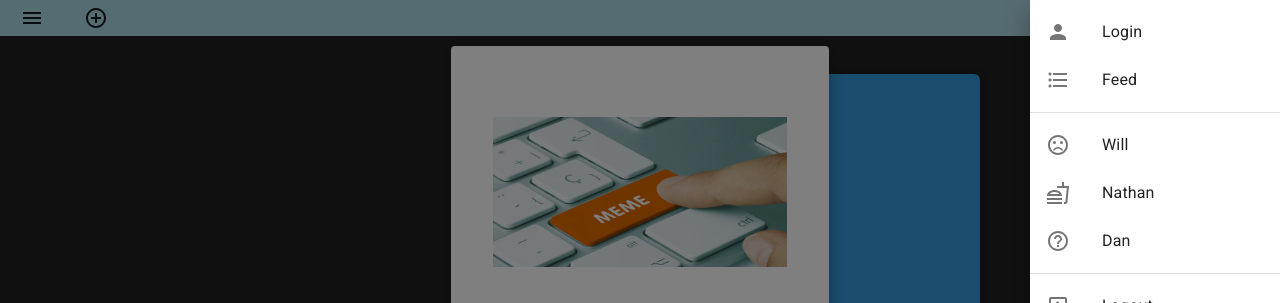
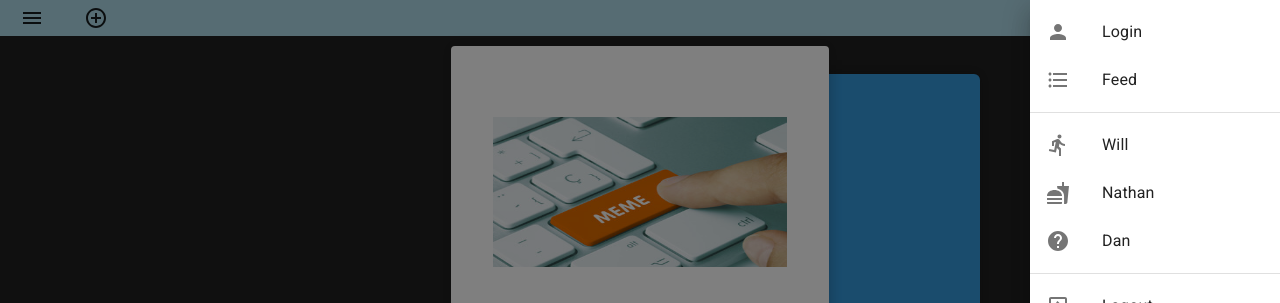
Before and after one commit to wchestnuti27/Red-Badge-Client, a React (Create React App) app: page /account in a window 1280 px wide. Both pictures are taken after a click on the button 32 px from the left and 18 px from the top of the page. Shown: the top 303 px of the page. Built offline with nearby package versions, Linux system fonts and the light colour scheme; the HTML template or start-up script is replaced by a standard one.

Commit message:
changed icons in my account and navbar

```diff
--- a/src/components/CRUD/MyAccount/MyAccount.tsx
+++ b/src/components/CRUD/MyAccount/MyAccount.tsx
@@ -10,6 +10,8 @@ import CardMedia from '@material-ui/core/CardMedia';
 import CardActions from '@material-ui/core/CardActions';
 import Typography from '@material-ui/core/Typography';
 import Button from '@material-ui/core/Button';
+import EditIcon from '@material-ui/icons/Edit';
+import DeleteIcon from '@material-ui/icons/Delete';
 
 
 type AcctState = {
@@ -78,8 +80,8 @@ class MyAccount extends Component<AcceptedProps, AcctState> {
                         </CardContent>
                     </CardActionArea>
                     <CardActions className='buttonContainer'>
-                        <Button variant='contained' color='primary' id='button' onClick={e => this.openEditModal(e, meme.id, meme.caption)}>Update</Button>
-                        <Button variant='contained' color='secondary' id='button' onClick={e => this.deleteMeme(meme.id)}>Delete</Button>
+                        <EditIcon id='button' onClick={e => this.openEditModal(e, meme.id, meme.caption)} />
+                        <DeleteIcon id='button' onClick={e => this.deleteMeme(meme.id)} />
                     </CardActions>
                 </Card>
             )
--- a/src/components/Navbar/Navbar.tsx
+++ b/src/components/Navbar/Navbar.tsx
@@ -25,9 +25,9 @@ import MenuOutlinedIcon from '@material-ui/icons/MenuOutlined';
 import ExitToAppIcon from '@material-ui/icons/ExitToApp';
 import PersonIcon from '@material-ui/icons/Person';
 import FormatListBulletedIcon from '@material-ui/icons/FormatListBulleted';
-import SentimentVeryDissatisfiedIcon from '@material-ui/icons/SentimentVeryDissatisfied';
-import HelpOutlineOutlinedIcon from '@material-ui/icons/HelpOutlineOutlined';
-import FastfoodOutlinedIcon from '@material-ui/icons/FastfoodOutlined';
+import DirectionsRunIcon from '@material-ui/icons/DirectionsRun';
+import HelpIcon from '@material-ui/icons/Help';
+import FastfoodIcon from '@material-ui/icons/Fastfood';
 import AddCircleOutlineIcon from '@material-ui/icons/AddCircleOutline';
 
 type AcceptedProps = {
@@ -101,21 +101,21 @@ export default class SwipeableTemporaryDrawer extends React.Component<AcceptedPr
         {/* ===== WILL ===== */}
         <Link to='/will' id='link'>
           <ListItem button>
-            <ListItemIcon><SentimentVeryDissatisfiedIcon /></ListItemIcon>
+            <ListItemIcon><DirectionsRunIcon /></ListItemIcon>
             <ListItemText>Will</ListItemText>
           </ListItem>
         </Link>
 
         {/* ===== NATHAN ===== */}
         <ListItem button>
-          <ListItemIcon><FastfoodOutlinedIcon /></ListItemIcon>
+          <ListItemIcon><FastfoodIcon /></ListItemIcon>
           <ListItemText>Nathan</ListItemText>
         </ListItem>
 
         {/* ===== DANIEL ===== */}
         <Link to='/dan' id='link'>
           <ListItem button>
-            <ListItemIcon><HelpOutlineOutlinedIcon /></ListItemIcon>
+            <ListItemIcon><HelpIcon /></ListItemIcon>
             <ListItemText>Dan</ListItemText>
           </ListItem>
         </Link>
```
